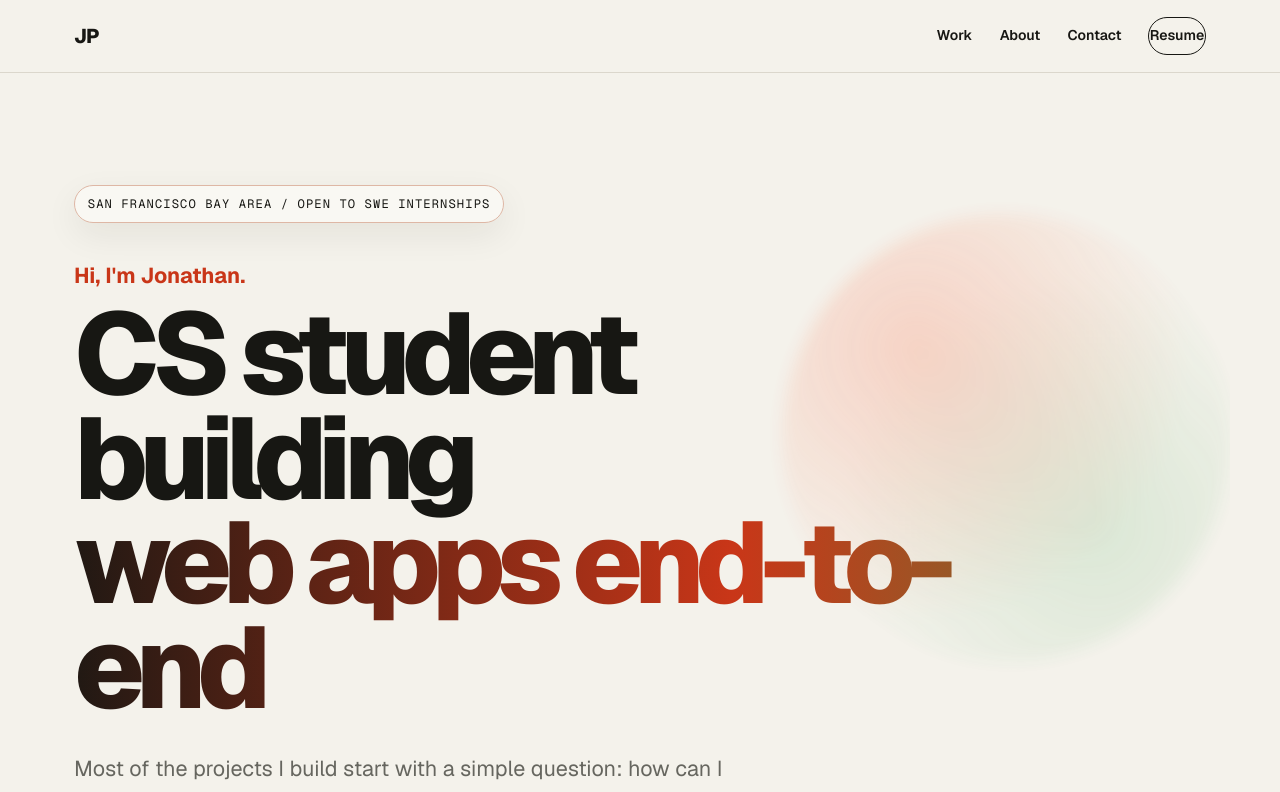
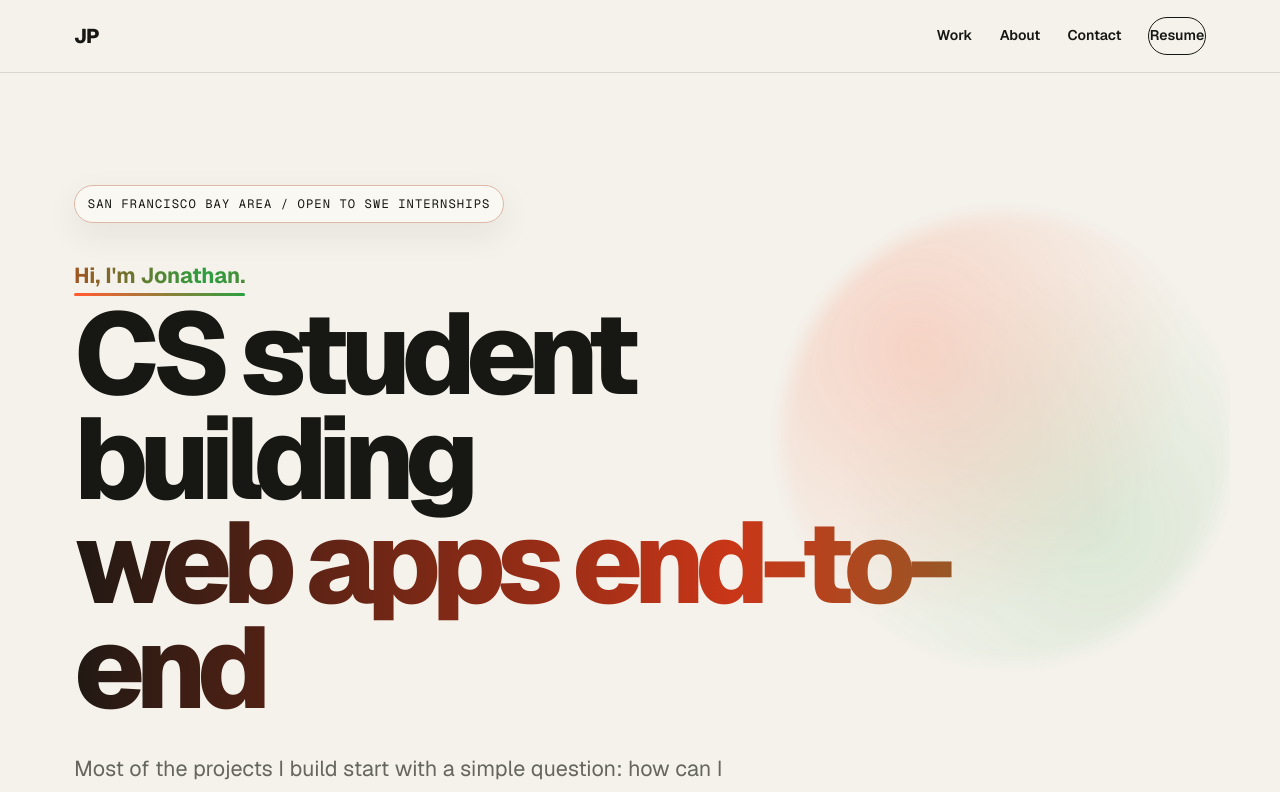
Before and after one commit to jonathanphuung/portfolio, a Next.js app: page / in a window 1280 px wide. Shown: the top 792 px of the page. Built offline with nearby package versions, Linux system fonts and the light colour scheme.

Commit message:
Make hero text animation self-starting

```diff
--- a/src/app/globals.css
+++ b/src/app/globals.css
@@ -247,9 +247,14 @@ a { color: inherit; }
   position: relative;
   display: inline-flex;
   margin: 0 0 .6rem;
-  color: var(--accent-dark);
+  background: linear-gradient(90deg, var(--accent-dark), #2f9e44, var(--accent-dark));
+  background-size: 220% 100%;
+  background-clip: text;
+  -webkit-background-clip: text;
+  color: transparent;
   font-size: clamp(1rem, 2vw, 1.35rem);
   font-weight: 700;
+  animation: intro-label-glow 3.8s ease-in-out infinite;
 }
 
 .intro-label::after {
@@ -263,10 +268,7 @@ a { color: inherit; }
   background: linear-gradient(90deg, var(--accent), #2f9e44);
   transform: scaleX(0);
   transform-origin: left;
-}
-
-.motion-ready .hero.is-visible .intro-label::after {
-  animation: intro-underline 900ms cubic-bezier(.22, 1, .36, 1) 520ms both;
+  animation: intro-underline 900ms cubic-bezier(.22, 1, .36, 1) 480ms both;
 }
 
 .hero h1 {
@@ -280,10 +282,7 @@ a { color: inherit; }
 
 .headline-plain {
   display: inline-block;
-}
-
-.motion-ready .hero.is-visible .headline-plain {
-  animation: headline-focus 820ms cubic-bezier(.22, 1, .36, 1) 180ms both;
+  animation: headline-focus 900ms cubic-bezier(.22, 1, .36, 1) 120ms both;
 }
 
 .headline-gradient {
@@ -297,7 +296,12 @@ a { color: inherit; }
   color: transparent;
   animation:
     headline-shimmer 6.5s ease-in-out infinite,
-    headline-pop 900ms cubic-bezier(.22, 1, .36, 1) 360ms both;
+    headline-pop 980ms cubic-bezier(.22, 1, .36, 1) 300ms both;
+}
+
+@keyframes intro-label-glow {
+  0%, 100% { background-position: 0% 50%; filter: saturate(1); }
+  50% { background-position: 100% 50%; filter: saturate(1.25); }
 }
 
 @keyframes intro-underline {
```
